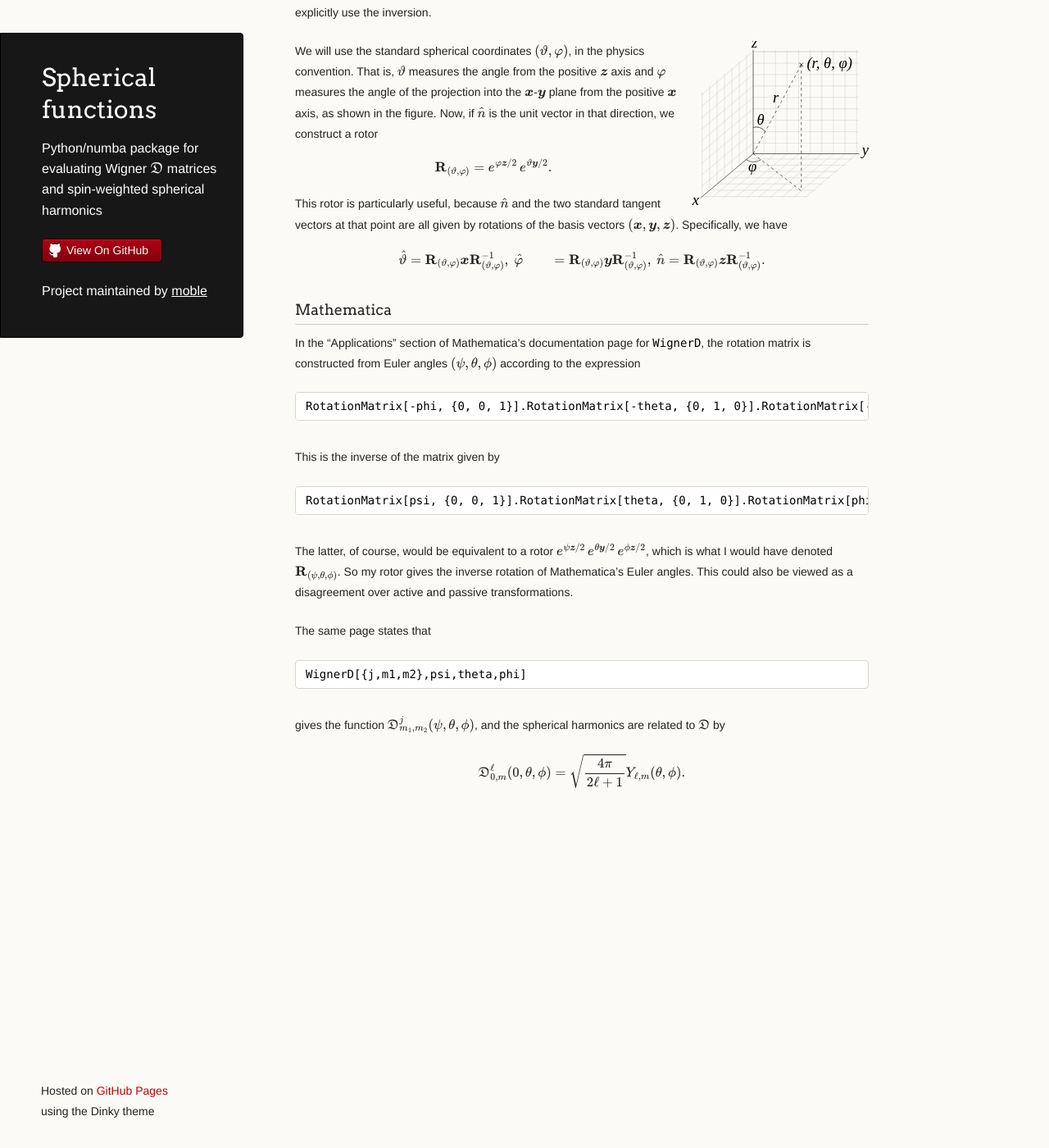
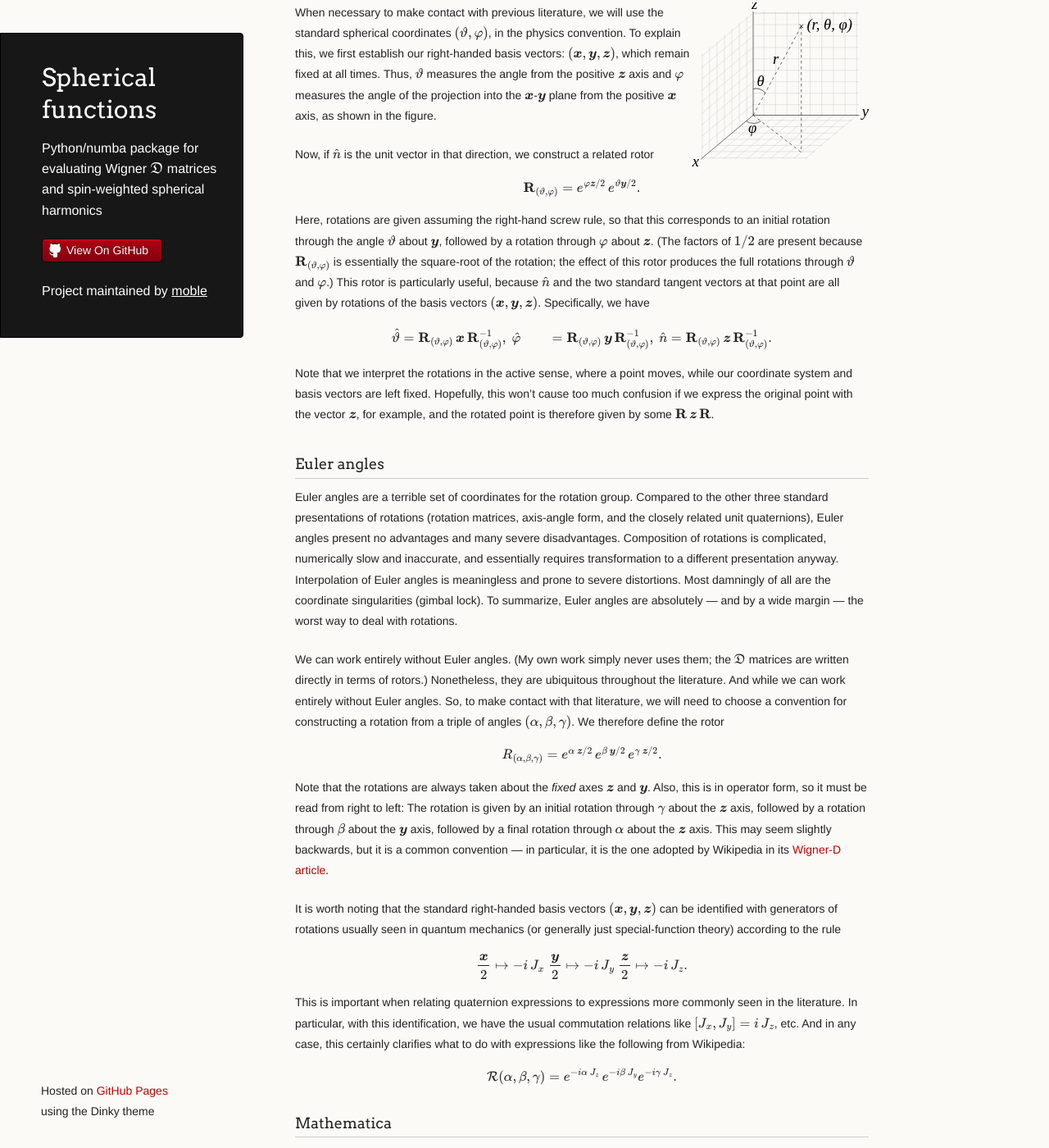
Before and after one commit to moble/spherical_functions, a Jekyll site: the page built from index.md, in a window 1280 px wide and 1400 px high, scrolled down 379 px. Shown: the whole window at 82% size. Built offline with Jekyll 4.4.1, drawn with Linux system fonts in a browser that asks for light colours; formulas are drawn with MathJax 3; some of the changed text lies outside the part shown.

Commit message:
Explain Euler angles

````diff
--- a/index.md
+++ b/index.md
@@ -19,30 +16,102 @@ formula
   \Rotated{\vec{v}} = \rotor{R}\, \vec{v}\, \rotor{R}^{-1}.
 \end{equation}
 In principle, a unit quaternion obeys $\co{\rotor{R}} =
-\rotor{R}^{-1}$.  In practice, however, the system is more stable
-numerically if we explicitly use the inversion.
+\rotor{R}^{-1}$.  In practice, however, the system is (slightly
+slower, but) more stable numerically if we explicitly use the
+inversion.
 
 ![Spherical-coordinate system; By Andeggs, via Wikimedia Commons]({{ site.url }}/images/3D_Spherical_Coords.svg){: style="float:right;height:200px"}
 
-We will use the standard spherical coordinates $(\vartheta, \varphi)$,
-in the physics convention.  That is, $\vartheta$ measures the angle
-from the positive $\basis{z}$ axis and $\varphi$ measures the angle of
-the projection into the $\basis{x}$-$\basis{y}$ plane from the
-positive $\basis{x}$ axis, as shown in the figure.  Now, if $\hat{n}$
-is the unit vector in that direction, we construct a rotor
+When necessary to make contact with previous literature, we will use
+the standard spherical coordinates $(\vartheta, \varphi)$, in the
+physics convention.  To explain this, we first establish our
+right-handed basis vectors: $(\basis{x}, \basis{y}, \basis{z})$, which
+remain fixed at all times.  Thus, $\vartheta$ measures the angle from
+the positive $\basis{z}$ axis and $\varphi$ measures the angle of the
+projection into the $\basis{x}$-$\basis{y}$ plane from the positive
+$\basis{x}$ axis, as shown in the figure.
+
+Now, if $\hat{n}$ is the unit vector in that direction, we construct a
+related rotor
 \begin{equation}
   \rthetaphi = e^{\varphi \basis{z}/2}\, e^{\vartheta \basis{y}/2}.
 \end{equation}
-
+Here, rotations are given assuming the right-hand screw rule, so that
+this corresponds to an initial rotation through the angle $\vartheta$
+about $\basis{y}$, followed by a rotation through $\varphi$ about
+$\basis{z}$.  (The factors of $1/2$ are present because $\rthetaphi$
+is essentially the square-root of the rotation; the effect of this
+rotor produces the full rotations through $\vartheta$ and $\varphi$.)
 This rotor is particularly useful, because $\hat{n}$ and the two
 standard tangent vectors at that point are all given by rotations of
 the basis vectors $(\basis{x}, \basis{y}, \basis{z})$.  Specifically,
 we have
 \begin{align}
-  \hat{\vartheta} &= \rthetaphi \basis{x} \rthetaphi^{-1}, \\\\
-  \hat{\varphi} &= \rthetaphi \basis{y} \rthetaphi^{-1}, \\\\
-  \hat{n} &= \rthetaphi \basis{z} \rthetaphi^{-1}.
+  \hat{\vartheta} &= \rthetaphi\,\basis{x}\,\rthetaphi^{-1}, \\\\
+  \hat{\varphi} &= \rthetaphi\, \basis{y}\, \rthetaphi^{-1}, \\\\
+  \hat{n} &= \rthetaphi\, \basis{z}\, \rthetaphi^{-1}.
 \end{align}
+Note that we interpret the rotations in the active sense, where a
+point moves, while our coordinate system and basis vectors are left
+fixed.  Hopefully, this won't cause too much confusion if we express
+the original point with the vector $\basis{z}$, for example, and the
+rotated point is therefore given by some $\rotor{R}\, \basis{z}\,
+\rotor{R}$.
+
+### Euler angles
+
+Euler angles are a terrible set of coordinates for the rotation group.
+Compared to the other three standard presentations of rotations
+(rotation matrices, axis-angle form, and the closely related unit
+quaternions), Euler angles present no advantages and many severe
+disadvantages.  Composition of rotations is complicated, numerically
+slow and inaccurate, and essentially requires transformation to a
+different presentation anyway.  Interpolation of Euler angles is
+meaningless and prone to severe distortions.  Most damningly of all
+are the coordinate singularities (gimbal lock).  To summarize, Euler
+angles are absolutely --- and by a wide margin --- the worst way to
+deal with rotations.
+
+We can work entirely without Euler angles.  (My own work simply never
+uses them; the $\mathfrak{D}$ matrices are written directly in terms
+of rotors.)  Nonetheless, they are ubiquitous throughout the
+literature.  And while we can work entirely without Euler angles.  So,
+to make contact with that literature, we will need to choose a
+convention for constructing a rotation from a triple of angles
+$(\alpha, \beta, \gamma)$.  We therefore define the rotor
+\begin{equation}
+  R\_{(\alpha, \beta, \gamma)} = e^{\alpha\, \basis{z}/2}\, e^{\beta\,
+  \basis{y}/2}\, e^{\gamma\, \basis{z}/2}.
+\end{equation}
+Note that the rotations are always taken about the *fixed* axes
+$\basis{z}$ and $\basis{y}$.  Also, this is in operator form, so it
+must be read from right to left: The rotation is given by an initial
+rotation through $\gamma$ about the $\basis{z}$ axis, followed by a
+rotation through $\beta$ about the $\basis{y}$ axis, followed by a
+final rotation through $\alpha$ about the $\basis{z}$ axis.  This may
+seem slightly backwards, but it is a common convention --- in
+particular, it is the one adopted by Wikipedia in its
+[Wigner-D article](https://en.wikipedia.org/wiki/Wigner_D-matrix#Definition_of_the_Wigner_D-matrix).
+
+It is worth noting that the standard right-handed basis vectors
+$(\basis{x}, \basis{y}, \basis{z})$ can be identified with generators
+of rotations usually seen in quantum mechanics (or generally just
+special-function theory) according to the rule
+\begin{align}
+  \frac{\basis{x}}{2} \mapsto -i\, J\_x \\\\
+  \frac{\basis{y}}{2} \mapsto -i\, J\_y \\\\
+  \frac{\basis{z}}{2} \mapsto -i\, J\_z.
+\end{align}
+This is important when relating quaternion expressions to expressions
+more commonly seen in the literature.  In particular, with this
+identification, we have the usual commutation relations like
+$[J\_x, J\_y] = i\, J_z$, etc.  And in any case, this certainly
+clarifies what to do with expressions like the following from
+Wikipedia:
+\begin{equation}
+  \mathcal{R}(\alpha,\beta,\gamma) = e^{-i\alpha\, J\_z}\,
+  e^{-i\beta\, J\_y} e^{-i\gamma\, J\_z}.
+\end{equation}
 
 
 ### Mathematica
@@ -68,8 +137,8 @@ which is what I would have denoted $\rotor{R}_{(\psi, \theta,
 Euler angles.  This could also be viewed as a disagreement over active
 and passive transformations.
 
-
-The same page states that
+However, there are still other disagreements.  The same page states
+that
 
 ```
 WignerD[{j,m1,m2},psi,theta,phi]
````
Also changed, not shown: other parts of index.md (+0 -3 lines).
